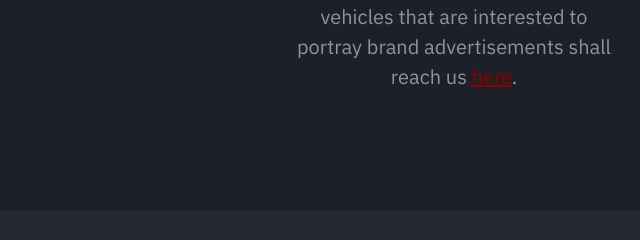
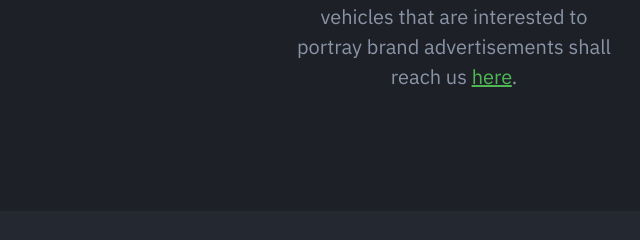
Before and after one commit to king-of-nerds/speak-of-the-devil.github.io, a plain HTML site: page adindex.html in a window 1280 px wide. Shown: the part 1516-1756 px from the top of the page, 440-1080 px from the left. Drawn offline with nearby package versions, Linux system fonts and the light colour scheme.

Commit message:
color edit

```diff
--- a/adindex.html
+++ b/adindex.html
@@ -126,7 +126,7 @@
                                             <button class="home-btn" name="submit" onclick="submit()" type="submit">Submit</button></center>
                                             <br>
 
-                                        <p>Influencers, and private motor vehicles that are interested to portray brand advertisements shall reach us <a style="color: darkred;" href="https://bit.ly/3fJ9v4o">here</a>.</p>
+                                        <p>Influencers, and private motor vehicles that are interested to portray brand advertisements shall reach us <a style="color: rgb(79, 184, 85);" href="https://bit.ly/3fJ9v4o">here</a>.</p>
 
 
                                         <center>
```
